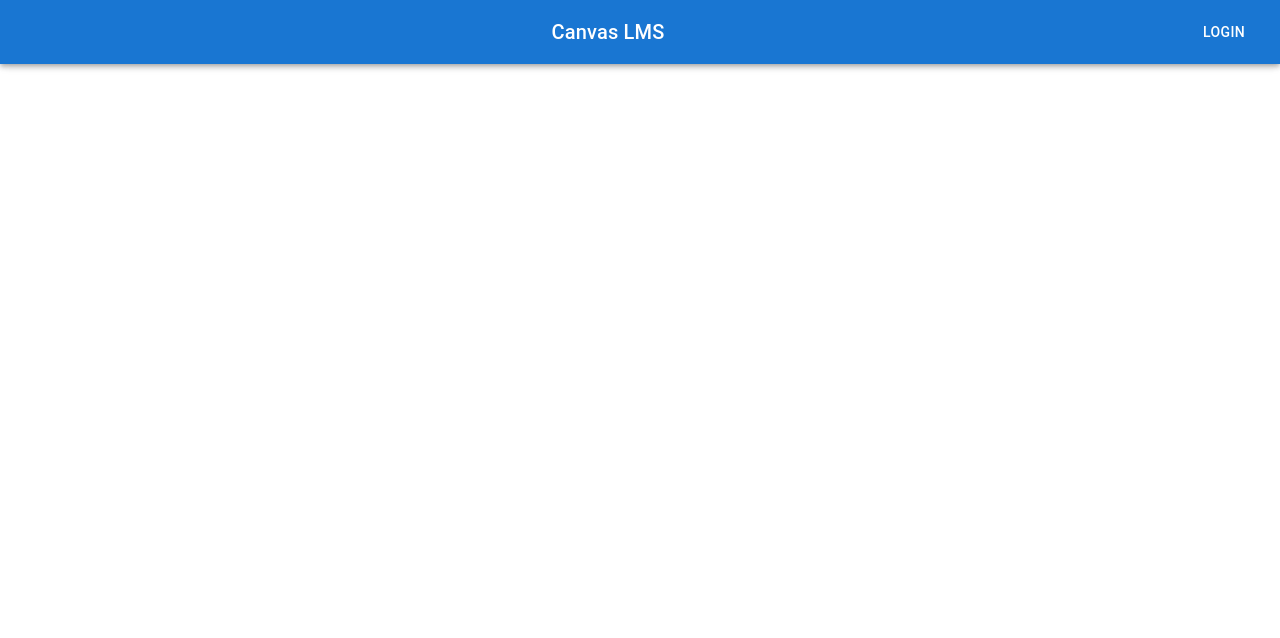
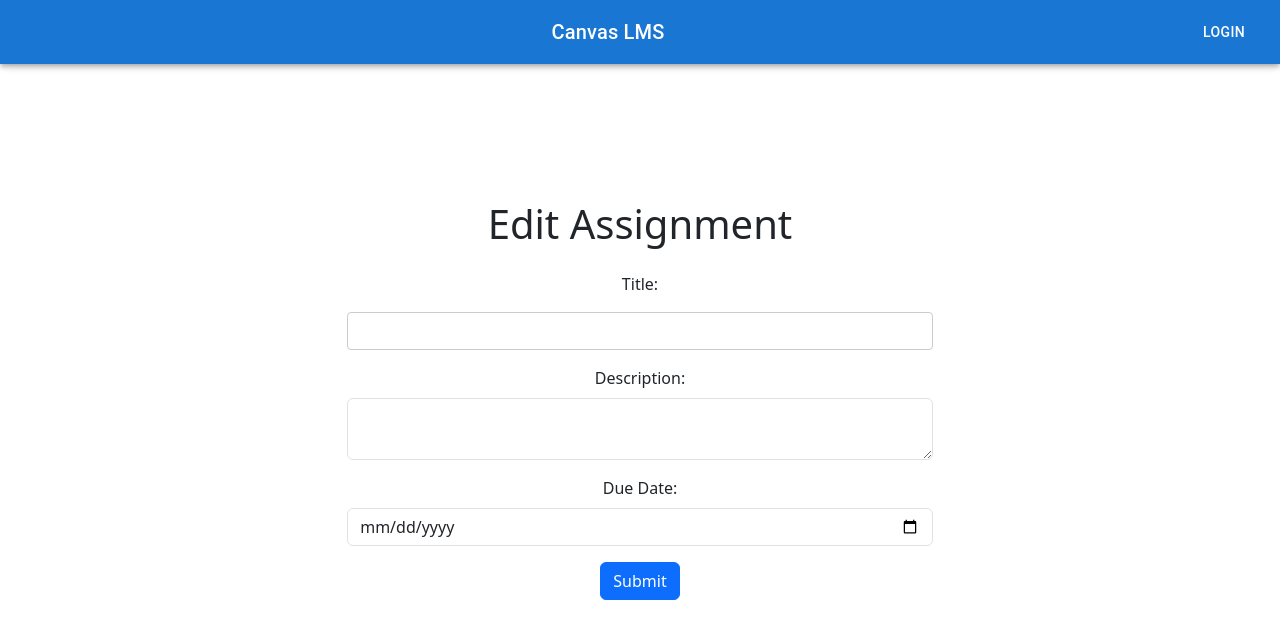
Before and after one commit to ndhamele/my-app, a React (Create React App) app: page /assignments/1/1/edit in a window 1280 px wide. Before the commit this address had no page. Shown: the top 638 px of the page. Built offline with nearby package versions, Linux system fonts and the light colour scheme.

Commit message:
Add assignment

```diff
--- a/src/AddAssignmentForm.tsx
+++ b/src/AddAssignmentForm.tsx
@@ -16,7 +16,7 @@
 
   const handleSubmit = (e: React.FormEvent) => {
     e.preventDefault();
-    fetch('/api/assignments', { // Use the correct API endpoint provided by your backend team
+    fetch('http://172.20.6.239:3000/api/assignments/${courseCode}', { // Use the correct API endpoint provided by your backend team
       method: 'POST',
       headers: {
         'Content-Type': 'application/json',
--- a/src/App.tsx
+++ b/src/App.tsx
@@ -17,6 +17,7 @@
 import AssignmentDetail from './AssignmentDetails';
 import ModifyNotification from './Notification';
 import 'bootstrap/dist/js/bootstrap.bundle.min.js';
+import EditAssignment from './Edit_Assignment';
 
 function App() {
   const authContext = useContext(AuthContext);
@@ -80,10 +81,11 @@
           <Route path="/" element={<Registration onRegister={() => {}}/>} />
           <Route path="/login" element={<Login />} /> {/* Pass handleLogin to Login component */}
           <Route path="/dashboard" element={<CanvasLMS {...canvasLMSProps}/>} />
-          <Route path="/course" element={<CourseModule />} />
+          {/* <Route path="/course" element={<CourseModule />} /> */}
           <Route path="/assignments/:courseCode" element={<AssignmentList isInstructor={isInstructor} />} />
           <Route path="/assignments/:course/:id" element={<AssignmentDetail />} />
-          <Route path="/notifications/:assignmentId" element={<ModifyNotification/>} />
+          <Route path="/assignments/:course/:assignmentId/notifications" element={<ModifyNotification/>} />
+          <Route path="/assignments/:courseCode/:assignmentId/edit" element={<EditAssignment />} />
           {isInstructor && (
             <Route path="/assignments/:courseCode/new" element={<AssignmentList isInstructor={isInstructor} />} />
           )}
--- a/src/AssignmentList.tsx
+++ b/src/AssignmentList.tsx
@@ -8,7 +8,6 @@
 import "./styles.css";
 import modifyNotification from "./Notification";
 import CourseModule from "./course_Module";
-
 
 export interface Assignment {
   id: string;
@@ -54,6 +53,7 @@
             setAssignments(data.assignments);
             console.log("data", data);
             console.log("data.assignments", data.assignments);
+            console.log("role", localStorage.getItem("role"));
           } else {
             // Handle the error appropriately
             console.error("Data received is not an array:", data);
@@ -73,14 +73,22 @@
 
   const modifyNotification = (assignmentId: string) => {
     console.log("assignmentId notificationnnnn", assignmentId);
-    navigate(`/notifications/${assignmentId}`);
+    navigate(`/assignments/${courseCode}/${assignmentId}/notifications`);
   };
 
+    const handleEdit = (assignmentId : string) => {
+        navigate(`/assignments/${courseCode}/${assignmentId}/edit`);
+    };
 
   return (
-    <div className="container-fluid d-flex justify-content-start" style={{marginTop:70}}>
-        <div className="d-inline col-3"><CourseModule /></div>
-    <div className="d-inline col-9 container" >
+    <div
+      className="container-fluid d-flex justify-content-start"
+      style={{ marginTop: 70 }}
+    >
+      <div className="d-inline col-3">
+        <CourseModule />
+      </div>
+      <div className="d-inline col-9 container">
         {isInstructor && <AddAssignmentForm setAssignments={setAssignments} />}
         {/* <h2 style={{ marginTop: "-20%" }}>Assignments</h2> */}
         <table className="table table-hover">
@@ -90,8 +98,7 @@
               <th scope="col">Description</th>
               <th scope="col">Due Date</th>
               <th scope="col">Points</th>
-            <th scope="col"></th>{" "}
-            {/* This is for the button */}
+              <th scope="col"></th> {/* This is for the button */}
             </tr>
           </thead>
           <tbody>
@@ -111,10 +118,13 @@
                 </td>
                 <td className="points-column">{assignment.points}</td>
                 <td className="button-column">
+                  {isInst && (
+                    <button className="btn btn-primary" style={{marginRight:'2%'}}  onClick={() => handleEdit(assignment._id)}>Edit</button>
+                  )}
                   <button
-                  className="modify-notification-button"
-                  onClick={() =>
-                    modifyNotification(assignment._id)}>
+                    className="btn btn-primary"
+                    onClick={() => modifyNotification(assignment._id)}
+                  >
                     Modify Notification
                   </button>
                 </td>
--- /dev/null
+++ b/src/Edit_Assignment.tsx
@@ -0,0 +1,114 @@
+import React, { useState } from "react";
+import { useParams, useNavigate } from "react-router-dom";
+
+const EditAssignment: React.FC = () => {
+  const [title, setTitle] = useState("");
+  const [description, setDescription] = useState("");
+  const [dueDate, setDueDate] = useState("");
+  const { assignmentId } = useParams<{ assignmentId: string }>();
+  const { courseCode } = useParams<{ courseCode: string }>();
+  const token = localStorage.getItem("token");
+  const navigate = useNavigate();
+
+  // const { courseCode } = useParams();
+
+  const handleTitleChange = (event: React.ChangeEvent<HTMLInputElement>) => {
+    setTitle(event.target.value);
+  };
+
+  const handleDescriptionChange = (
+    event: React.ChangeEvent<HTMLTextAreaElement>
+  ) => {
+    setDescription(event.target.value);
+  };
+
+  const handleDueDateChange = (event: React.ChangeEvent<HTMLInputElement>) => {
+    setDueDate(event.target.value);
+  };
+
+  const handleSubmit = (event: React.FormEvent) => {
+    event.preventDefault();
+    console.log("assignmentId", assignmentId);
+    // Handle form submission and update assignment details
+    // You can make an API call here to update the assignment details on the server
+    fetch(`http://172.20.6.239:3000/api/assignments/${assignmentId}`, {
+      method: "PATCH",
+      headers: {
+        "Content-Type": "application/json",
+        Authorization: `Bearer ${token}`,
+      },
+      body: JSON.stringify({
+        name: title,
+        description: description,
+        dueDate: dueDate,
+      }),
+    })
+      .then((response) => {
+        if (!response.ok) {
+          throw new Error(`HTTP error! Status: ${response.status}`);
+        }
+        return response.json();
+      })
+
+      .then((data) => {
+        console.log("data", data);
+        navigate(`/assignments/${courseCode}`);
+      });
+  };
+
+  return (
+    <div
+      className="container d-flex align-items-center justify-content-center"
+      style={{ height: "100vh" }}
+    >
+      <div className="row">
+        <h1 className="mb-4">Edit Assignment</h1>
+        <form onSubmit={handleSubmit}>
+          <div className="mb-3">
+            <label htmlFor="title" className="form-label">
+              Title:
+            </label>
+            <input
+              type="text"
+              id="title"
+              value={title}
+              onChange={handleTitleChange}
+              className="form-control"
+            />
+          </div>
+
+          <div className="mb-3">
+            <label htmlFor="description" className="form-label">
+              Description:
+            </label>
+            <textarea
+              id="description"
+              value={description}
+              onChange={handleDescriptionChange}
+              className="form-control"
+            />
+          </div>
+
+          <div className="mb-3">
+            <label htmlFor="dueDate" className="form-label">
+              Due Date:
+            </label>
+            <input
+              type="date"
+              id="dueDate"
+              value={dueDate}
+              onChange={handleDueDateChange}
+              className="form-control"
+            />
+          </div>
+
+          <button type="submit" className="btn btn-primary">
+            Submit
+          </button>
+        </form>
+      </div>
+    </div>
+  );
+};
+
+export default EditAssignment;
--- a/src/canvas_Login.tsx
+++ b/src/canvas_Login.tsx
@@ -4,7 +4,7 @@
 import './styles.css';
 import ErrorBoundary from './ErrorBoundary';
 import { AuthContext } from './AuthContext';
-import CourseModule from './course_Module';
+
 
 // Define the types for your course and assignments
 export interface Assignment {
--- a/src/course_Module.tsx
+++ b/src/course_Module.tsx
@@ -1,10 +1,14 @@
 import React from 'react';
-import { useNavigate } from 'react-router-dom';
+import { useNavigate, useParams } from 'react-router-dom';
 import './styles.css';
 
 type SidebarItemProps = {
   label: string;
   onClick: () => void;
+};
+
+type courseModuleProps = {
+  courseCode: string;
 };
 
 const SidebarItem: React.FC<SidebarItemProps> = ({ label, onClick }) => (
@@ -13,9 +17,11 @@
   </div>
 );
 
-const CourseModule = () => {
+const CourseModule =() => {
   // You can fetch the course content data here if needed
   const navigate = useNavigate();
+  const { courseCode } = useParams<courseModuleProps>();
+
 
   const handleNavigation = (path: string) => {
     navigate(path);
@@ -23,7 +29,7 @@
 
   return (
     <div className="course-sidebar" >
-    <SidebarItem label="Assignment" onClick={() => handleNavigation('/course/Assignments')} />
+    <SidebarItem label="Assignment" onClick={() => handleNavigation(`/assignments/${courseCode}`)} />
     <SidebarItem label="Discussion" onClick={() => handleNavigation('/course/Discussion')} />
     <SidebarItem label="Quiz" onClick={() => handleNavigation('/course/Quiz')} />
     <SidebarItem label="Files" onClick={() => handleNavigation('/course/Files')} />
```
Also changed, not shown: src/dashboard.tsx (deleted, +0 -54 lines). Lines whose indentation alone changed are shown as unchanged.
